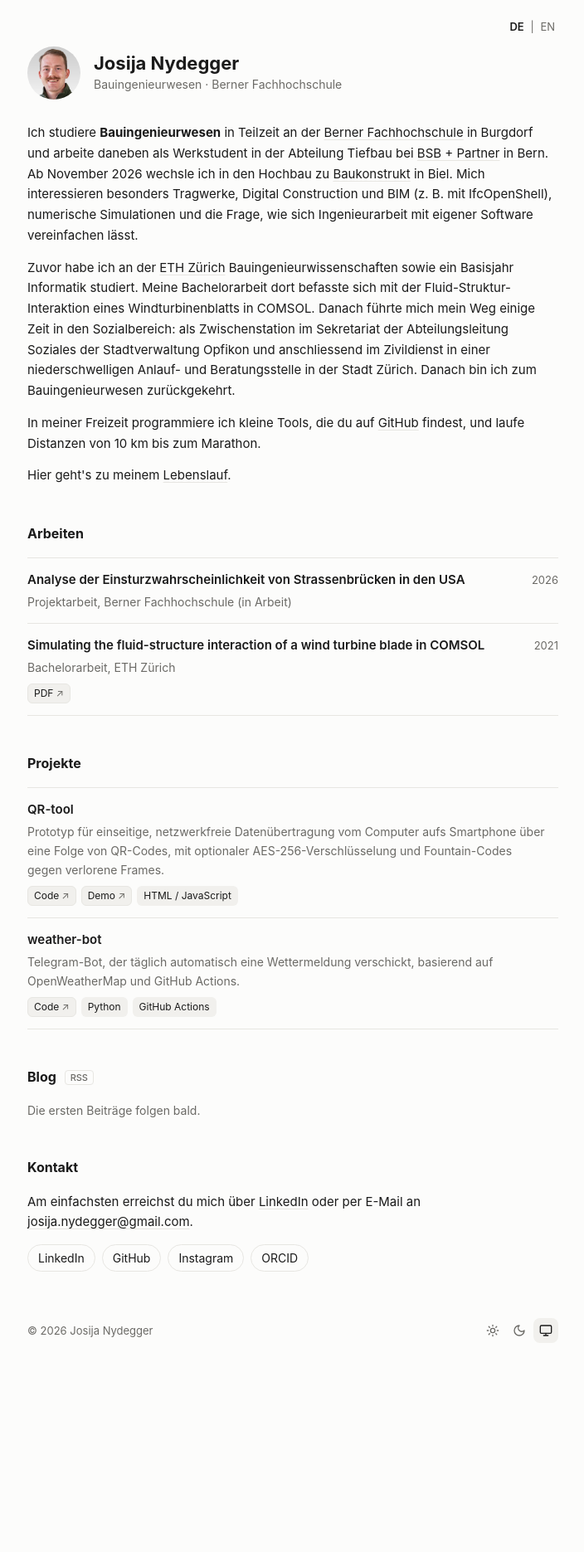
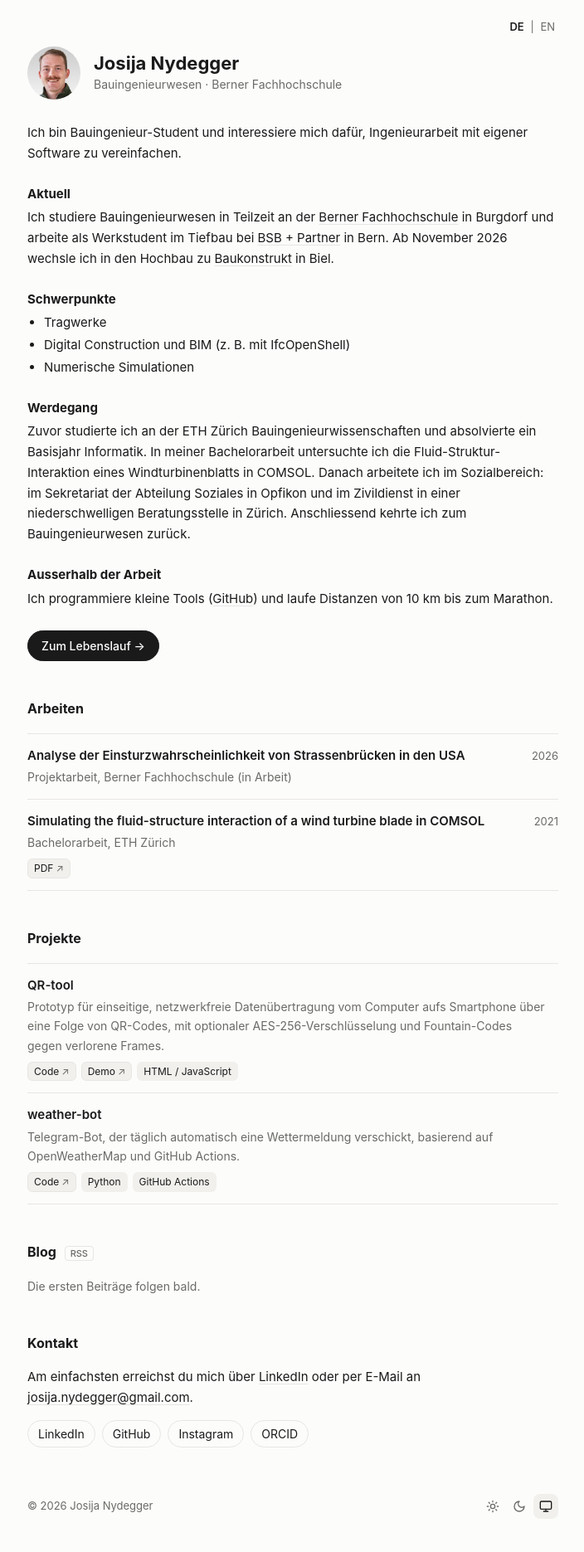
Before and after one commit to josija-nydegger/josija-nydegger.github.io, a Jekyll site: the page built from index.html, in a window 1280 px wide. Shown: the whole page at 83% size, without its empty margins (287-991 px from the left). Built offline with Jekyll 4.4.1, drawn with Linux system fonts in a browser that asks for light colours; before the commit the page ends 1659 px from its top, so only the background shows below that.

Commit message:
Startseite: Bio neu gegliedert, Button zum Lebenslauf
- Zwischentitel Aktuell, Schwerpunkte, Werdegang, Ausserhalb der Arbeit (DE und EN)
- Hervorgehobener Button zum Lebenslauf

Co-Authored-By: Claude Opus 5.5 <noreply@anthropic.com>

```diff
--- a/index.html
+++ b/index.html
@@ -14,27 +14,37 @@ ref: home
 
   <!-- ===== Bio ===== -->
   <section style="margin-top:0">
+    <p>Ich bin Bauingenieur-Student und interessiere mich dafür, Ingenieurarbeit mit eigener Software zu vereinfachen.</p>
+
+    <h3>Aktuell</h3>
     <p>
-      Ich studiere <strong>Bauingenieurwesen</strong> in Teilzeit an der
-      <a href="https://www.bfh.ch">Berner Fachhochschule</a> in Burgdorf und arbeite daneben als
-      Werkstudent in der Abteilung Tiefbau bei <a href="https://www.bsb-partner.ch/">BSB + Partner</a> in Bern.
+      Ich studiere Bauingenieurwesen in Teilzeit an der <a href="https://www.bfh.ch">Berner Fachhochschule</a> in Burgdorf
+      und arbeite als Werkstudent im Tiefbau bei <a href="https://www.bsb-partner.ch/">BSB + Partner</a> in Bern.
       Ab November 2026 wechsle ich in den Hochbau zu <a href="https://www.baukonstrukt.ch/">Baukonstrukt</a> in Biel.
-      Mich interessieren besonders Tragwerke, Digital Construction und BIM (z.&nbsp;B. mit IfcOpenShell),
-      numerische Simulationen und die Frage, wie sich Ingenieurarbeit mit eigener Software vereinfachen lässt.
     </p>
+
+    <h3>Schwerpunkte</h3>
+    <ul class="bullets">
+      <li>Tragwerke</li>
+      <li>Digital Construction und BIM (z.&nbsp;B. mit IfcOpenShell)</li>
+      <li>Numerische Simulationen</li>
+    </ul>
+
+    <h3>Werdegang</h3>
     <p>
-      Zuvor habe ich an der <a href="https://ethz.ch">ETH Zürich</a> Bauingenieurwissenschaften sowie ein
-      Basisjahr Informatik studiert. Meine Bachelorarbeit dort befasste sich mit der
-      Fluid-Struktur-Interaktion eines Windturbinenblatts in COMSOL. Danach führte mich mein Weg
-      einige Zeit in den Sozialbereich: als Zwischenstation im Sekretariat der Abteilungsleitung Soziales
-      der Stadtverwaltung Opfikon und anschliessend im Zivildienst in einer niederschwelligen Anlauf- und
-      Beratungsstelle in der Stadt Zürich. Danach bin ich zum Bauingenieurwesen zurückgekehrt.
+      Zuvor studierte ich an der ETH Zürich Bauingenieurwissenschaften und absolvierte ein Basisjahr Informatik.
+      In meiner Bachelorarbeit untersuchte ich die Fluid-Struktur-Interaktion eines Windturbinenblatts in COMSOL.
+      Danach arbeitete ich im Sozialbereich: im Sekretariat der Abteilung Soziales in Opfikon und im Zivildienst
+      in einer niederschwelligen Beratungsstelle in Zürich. Anschliessend kehrte ich zum Bauingenieurwesen zurück.
     </p>
+
+    <h3>Ausserhalb der Arbeit</h3>
     <p>
-      In meiner Freizeit programmiere ich kleine Tools, die du auf
-      <a href="https://github.com/josija-nydegger">GitHub</a> findest, und laufe Distanzen von 10 km bis zum Marathon.
+      Ich programmiere kleine Tools (<a href="https://github.com/josija-nydegger">GitHub</a>)
+      und laufe Distanzen von 10&nbsp;km bis zum Marathon.
     </p>
-    <p>Hier geht's zu meinem <a href="/cv.html">Lebenslauf</a>.</p>
+
+    <a class="button primary" href="/cv.html">Zum Lebenslauf →</a>
   </section>
 
   <!-- ===== Arbeiten ===== -->
--- a/style.css
+++ b/style.css
@@ -64,6 +64,9 @@ a:hover { text-decoration-color: var(--accent); }
 /* ---------- Abschnitte ---------- */
 section { margin-top: 44px; }
 h2 { font-size: 16px; margin: 0 0 16px; }
+h3 { font-size: 15px; margin: 24px 0 4px; }
+.bullets { margin: 0 0 14px; padding-left: 20px; }
+.bullets li { margin: 2px 0; }
 p { margin: 0 0 14px; }
 
 /* ---------- Listen (Publikationen, Blog, CV) ---------- */
@@ -124,6 +127,9 @@ article blockquote { margin: 0 0 14px; padding-left: 14px; border-left: 3px soli
   border: 1px solid var(--border); border-radius: 999px; text-decoration: none;
 }
 .button:hover { border-color: var(--accent); }
+/* Hervorgehobener Button (z. B. Lebenslauf auf der Startseite) */
+.button.primary { margin-top: 12px; background: var(--text); border-color: var(--text); color: var(--bg); font-weight: 500; }
+.button.primary:hover { opacity: 0.85; }
 
 /* ---------- Fusszeile mit Hell/Dunkel/System-Umschalter ---------- */
 footer {
```
Also changed, not shown: en/index.html (+24 -14 lines).
